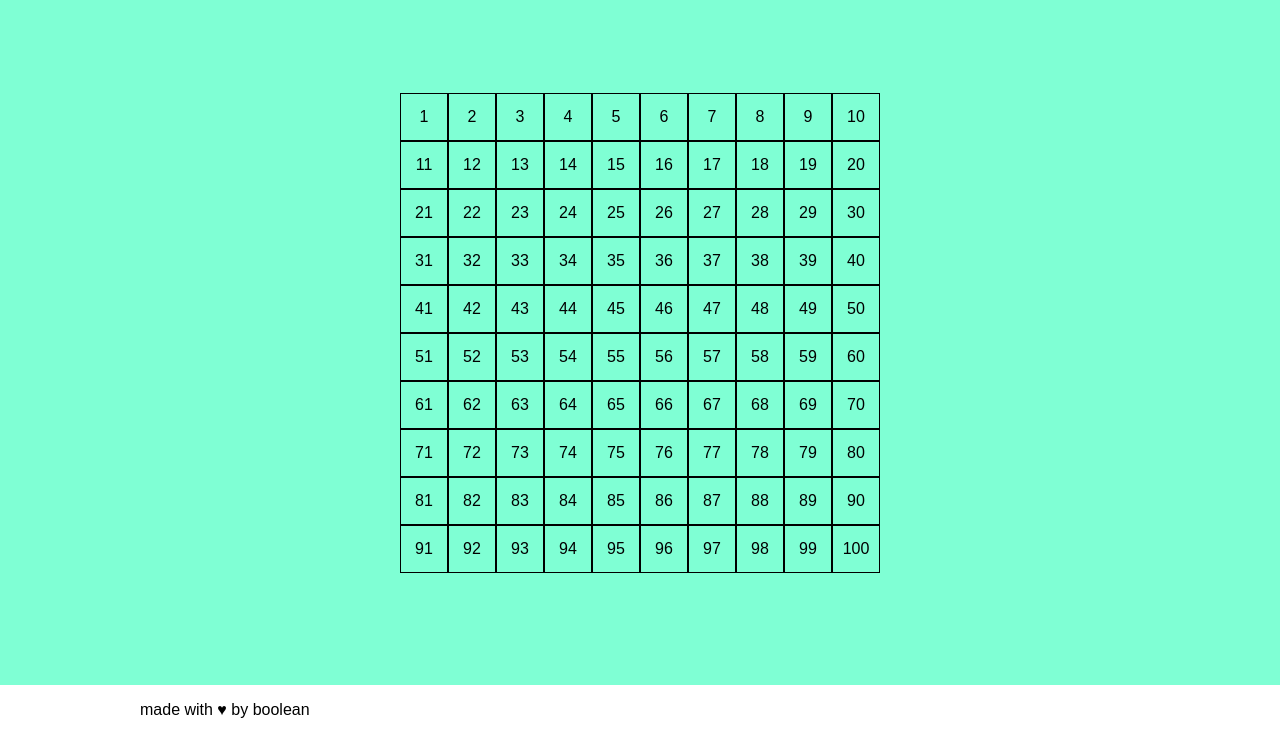
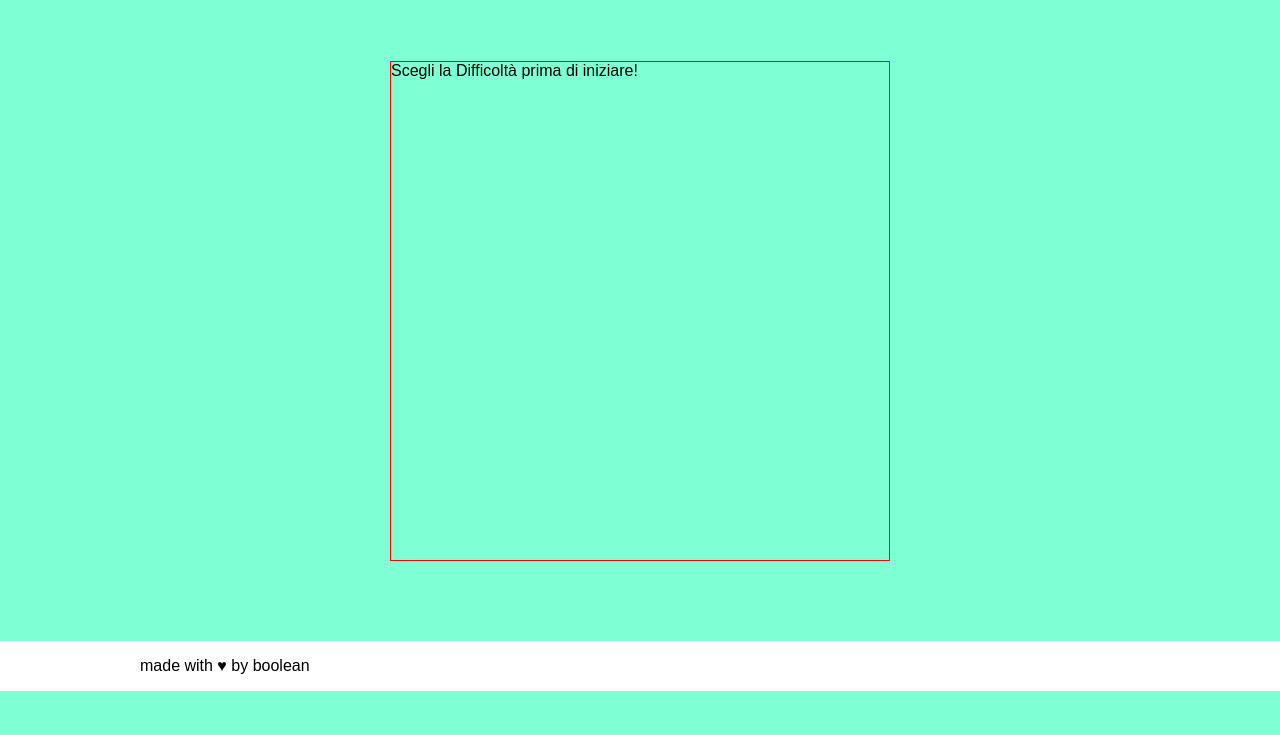
Before and after one commit to mikicola/js-campominato-grid, a plain HTML site: page index.html in a window 1280 px wide. Shown: the part 109-844 px from the top of the page. After the commit the page ends 800 px from the top, so only its background shows below. Drawn offline with Linux system fonts and the light colour scheme.

Commit message:
fixes css

```diff
--- a/css/style.css
+++ b/css/style.css
@@ -6,10 +6,11 @@
 
 body{
     font-family: sans-serif;
+    background-color: aquamarine;
 }
 
 .header{
-    background-color: thistle;
+    background-color: white;
     height: 90px;
 }
 
@@ -21,8 +22,8 @@ body{
 }
 
 .container .logo{
-    height: 90px;
-    line-height: 90px;
+    height: 70px;
+    /* line-height: 90px; */
     vertical-align: middle;
 }
 
@@ -45,16 +46,19 @@ body{
 
 
 .main{
-    background-color: aquamarine;
+display: flex;
+   height: calc(100vh - 90px - 50px);
 }
 
 .game-area{
-    margin: 0 auto;
     display: flex;
     flex-wrap: wrap;
-    justify-content: center;
-    padding: 7rem 0;
+    margin: auto;
+    text-align: center;
+    /* padding: 7rem 0; */
+    border: solid 1px red;
     width: 500px;
+    height: 500px;
 }
 
 .square{
@@ -69,6 +73,7 @@ body{
 
 footer{
     height: 50px;
+    background-color: white;
 }
 
 .container p{
--- a/index.html
+++ b/index.html
@@ -21,7 +21,7 @@
 
             <div class="list-difficulty">
                 Difficoltà:
-                <select id="list">
+                <select id="level">
                     <option value="easy">Easy</option>
                     <option value="medium">Medium</option>
                     <option value="difficult">Difficult</option>
@@ -33,7 +33,7 @@
 
     <main class="main">
         <div class="game-area">
-
+            Scegli la Difficoltà prima di iniziare!
         </div>
     </main>
 
--- a/js/script.js
+++ b/js/script.js
@@ -1,8 +1,24 @@
+const idLevel = document.getElementById('level');
+const btnPlay = document.querySelector('.btn-play');
 const gameArea = document.querySelector('.game-area');
 
-for(let i = 1; i <= 100; i++){
-    square = document.createElement("div");
-    square.classList.add("square");
-    gameArea.append(square);
-    square.innerHTML = i;
+const gameArea = document.querySelector('.game-area');
+
+btnPlay.addEventListener('click', setupGame);
+
+arrLevels = [100, 81, 49]
+
+function setupGame(){
+    let indexLevel = parseFloat(idLevel.value);
 }
+
+
+
+
+
+// for(let i = 1; i <= 100; i++){
+//     square = document.createElement("div");
+//     square.classList.add("square");
+//     gameArea.append(square);
+//     square.innerHTML = i;
+// }
```
